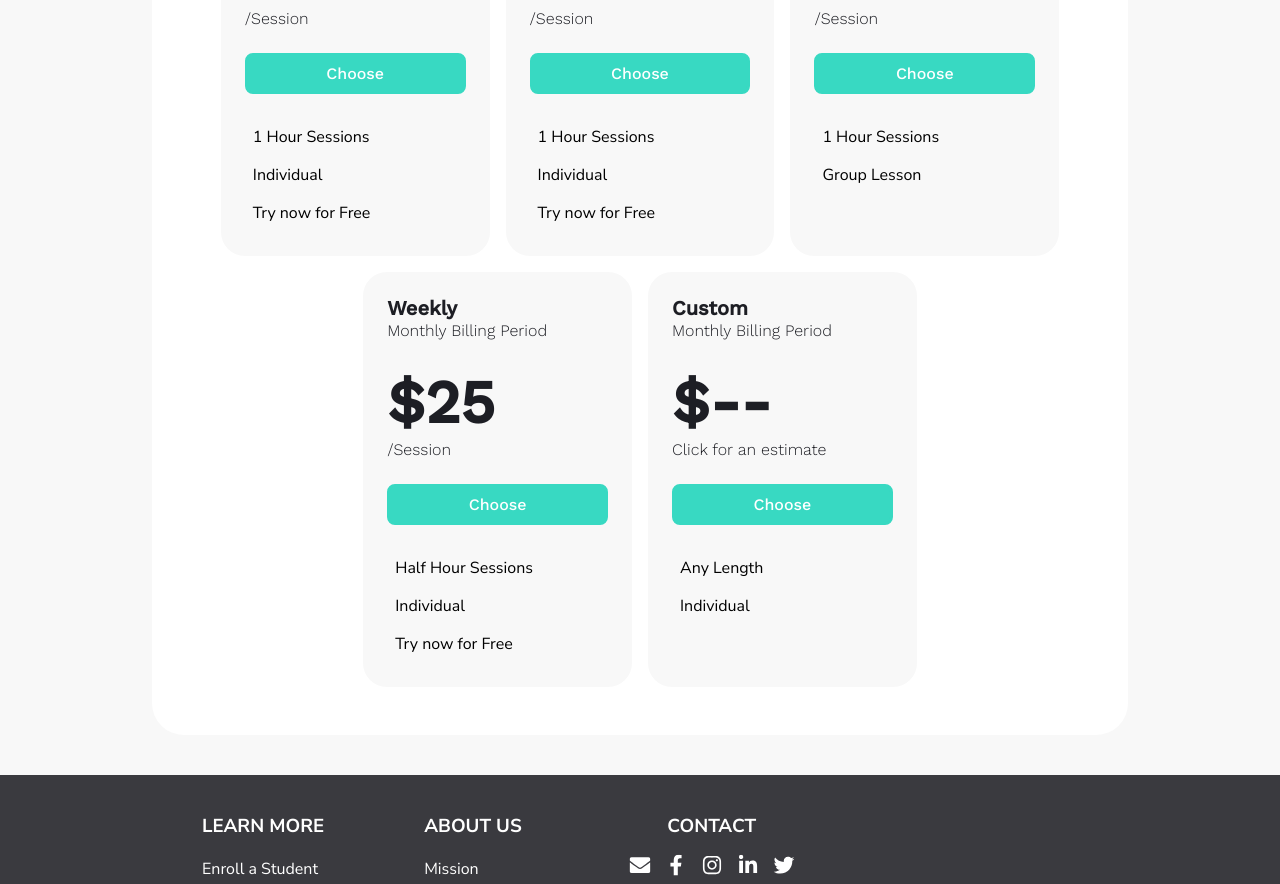
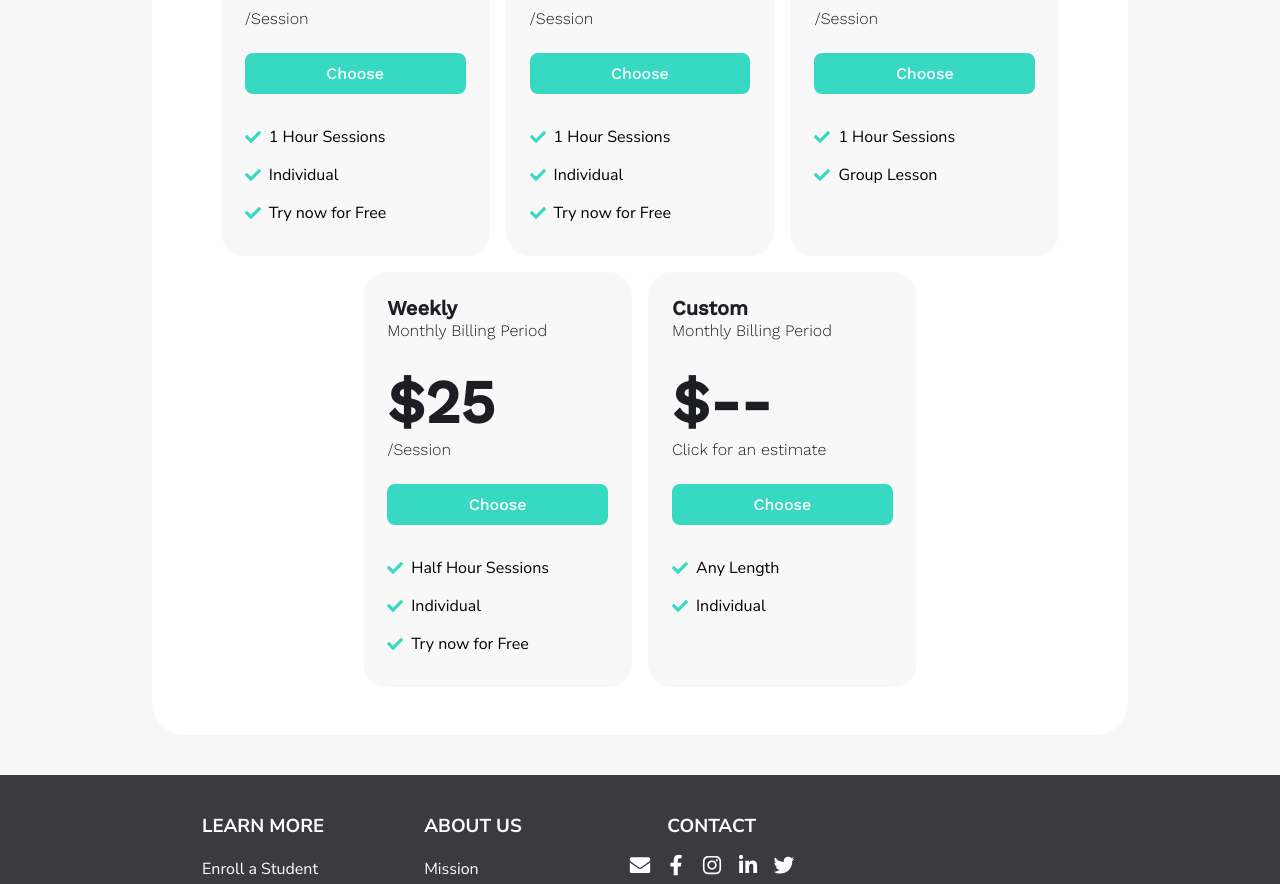
Before and after one commit to Arnav350/venturo, a React (Create React App) app: page /Plan in a window 1280 px wide. Shown: the part 462-1346 px from the top of the page. Built offline with nearby package versions, Linux system fonts and the light colour scheme.

Commit message:
Plan_Card component with props, updated plan jsx and css

```diff
--- /dev/null
+++ b/src/components/Plan_Card.jsx
@@ -0,0 +1,42 @@
+import { Link } from "react-router-dom";
+import React from "react";
+import { FaCheck } from "react-icons/fa";
+
+function Plan_Card({
+  time = "Biweekly",
+  price,
+  ses = "/Session",
+  length = "1 Hour Sessions",
+  num = "Individual",
+  third = true,
+}) {
+  return (
+    <div className="plan-card">
+      <h3 className="plan-time plan-text">{time}</h3>
+      <h4 className="plan-sub plan-text">Monthly Billing Period</h4>
+      <h1 className="plan-price plan-text">{price}</h1>
+      <h4 className="plan-ses plan-text">{ses}</h4>
+      <Link to="/" className="plan-button blue-button">
+        Choose
+      </Link>
+      <ul className="plan-list">
+        <li className="plan-item">
+          <FaCheck className="plan-check plan-text" />
+          <p className="plan-text">{length}</p>
+        </li>
+        <li className="plan-item">
+          <FaCheck className="plan-check plan-text" />
+          <p className="plan-text">{num}</p>
+        </li>
+        {third ? (
+          <li className="plan-item">
+            <FaCheck className="plan-check plan-text" />
+            <p className="plan-text">Try now for Free</p>
+          </li>
+        ) : null}
+      </ul>
+    </div>
+  );
+}
+
+export default Plan_Card;
--- a/src/pages/Plan.css
+++ b/src/pages/Plan.css
@@ -84,5 +84,5 @@
 
 .plan-check {
   color: #38d9c2;
-  padding-right: 8px;
+  margin-right: 8px;
 }
--- a/src/pages/Plan.jsx
+++ b/src/pages/Plan.jsx
@@ -1,7 +1,7 @@
 import React from "react";
-import { Link } from "react-router-dom";
 import "../App.css";
 import "./Plan.css";
+import Plan_Card from "../components/Plan_Card.jsx";
 
 function Plan() {
   return (
@@ -10,113 +10,17 @@ function Plan() {
         <div className="plan container">
           <h1 className="plan-title">Payment Plans</h1>
           <div className="plan-box">
-            <div className="plan-card">
-              <h3 className="plan-time plan-text">Weekly</h3>
-              <h4 className="plan-sub plan-text">Monthly Billing Period</h4>
-              <h1 className="plan-price plan-text">$22</h1>
-              <h4 className="plan-ses plan-text">/Session</h4>
-              <Link to="/" className="plan-button blue-button">
-                Choose
-              </Link>
-              <ul className="plan-list">
-                <li className="plan-item">
-                  <i className="fa-solid fa-check plan-check plan-text"></i>
-                  <p className="plan-text">1 Hour Sessions</p>
-                </li>
-                <li className="plan-item">
-                  <i className="fa-solid fa-check plan-check plan-text"></i>
-                  <p className="plan-text">Individual</p>
-                </li>
-                <li className="plan-item">
-                  <i className="fa-solid fa-check plan-check plan-text"></i>
-                  <p className="plan-text">Try now for Free</p>
-                </li>
-              </ul>
-            </div>
-            <div className="plan-card">
-              <h3 className="plan-time plan-text">Biweekly</h3>
-              <h4 className="plan-sub plan-text">Monthly Billing Period</h4>
-              <h1 className="plan-price plan-text">$20</h1>
-              <h4 className="plan-ses plan-text">/Session</h4>
-              <Link to="/" className="plan-button blue-button">
-                Choose
-              </Link>
-              <ul className="plan-list">
-                <li className="plan-item">
-                  <i className="fa-solid fa-check plan-check plan-text"></i>
-                  <p className="plan-text">1 Hour Sessions</p>
-                </li>
-                <li className="plan-item">
-                  <i className="fa-solid fa-check plan-check plan-text"></i>
-                  <p className="plan-text">Individual</p>
-                </li>
-                <li className="plan-item">
-                  <i className="fa-solid fa-check plan-check plan-text"></i>
-                  <p className="plan-text">Try now for Free</p>
-                </li>
-              </ul>
-            </div>
-            <div className="plan-card">
-              <h3 className="plan-time plan-text">Biweekly</h3>
-              <h4 className="plan-sub plan-text">Monthly Billing Period</h4>
-              <h1 className="plan-price plan-text">$15</h1>
-              <h4 className="plan-ses plan-text">/Session</h4>
-              <Link to="/" className="plan-button blue-button">
-                Choose
-              </Link>
-              <ul className="plan-list">
-                <li className="plan-item">
-                  <i className="fa-solid fa-check plan-check plan-text"></i>
-                  <p className="plan-text">1 Hour Sessions</p>
-                </li>
-                <li className="plan-item">
-                  <i className="fa-solid fa-check plan-check plan-text"></i>
-                  <p className="plan-text">Group Lesson</p>
-                </li>
-              </ul>
-            </div>
-            <div className="plan-card">
-              <h3 className="plan-time plan-text">Weekly</h3>
-              <h4 className="plan-sub plan-text">Monthly Billing Period</h4>
-              <h1 className="plan-price plan-text">$25</h1>
-              <h4 className="plan-ses plan-text">/Session</h4>
-              <Link to="/" className="plan-button blue-button">
-                Choose
-              </Link>
-              <ul className="plan-list">
-                <li className="plan-item">
-                  <i className="fa-solid fa-check plan-check plan-text"></i>
-                  <p className="plan-text">Half Hour Sessions</p>
-                </li>
-                <li className="plan-item">
-                  <i className="fa-solid fa-check plan-check plan-text"></i>
-                  <p className="plan-text">Individual</p>
-                </li>
-                <li className="plan-item">
-                  <i className="fa-solid fa-check plan-check plan-text"></i>
-                  <p className="plan-text">Try now for Free</p>
-                </li>
-              </ul>
-            </div>
-            <div className="plan-card">
-              <h3 className="plan-time plan-text">Custom</h3>
-              <h4 className="plan-sub plan-text">Monthly Billing Period</h4>
-              <h1 className="plan-price plan-text">$--</h1>
-              <h4 className="plan-ses plan-text">Click for an estimate</h4>
-              <Link to="/" className="plan-button blue-button">
-                Choose
-              </Link>
-              <ul className="plan-list">
-                <li className="plan-item">
-                  <i className="fa-solid fa-check plan-check plan-text"></i>
-                  <p className="plan-text">Any Length</p>
-                </li>
-                <li className="plan-item">
-                  <i className="fa-solid fa-check plan-check plan-text"></i>
-                  <p className="plan-text">Individual</p>
-                </li>
-              </ul>
-            </div>
+            <Plan_Card time="Weekly" price="$22" />
+            <Plan_Card price="$20" />
+            <Plan_Card price="$15" num="Group Lesson" third={false} />
+            <Plan_Card time="Weekly" price="$25" length="Half Hour Sessions" />
+            <Plan_Card
+              time="Custom"
+              price="$--"
+              ses="Click for an estimate"
+              length="Any Length"
+              third={false}
+            />
           </div>
         </div>
       </section>
```
